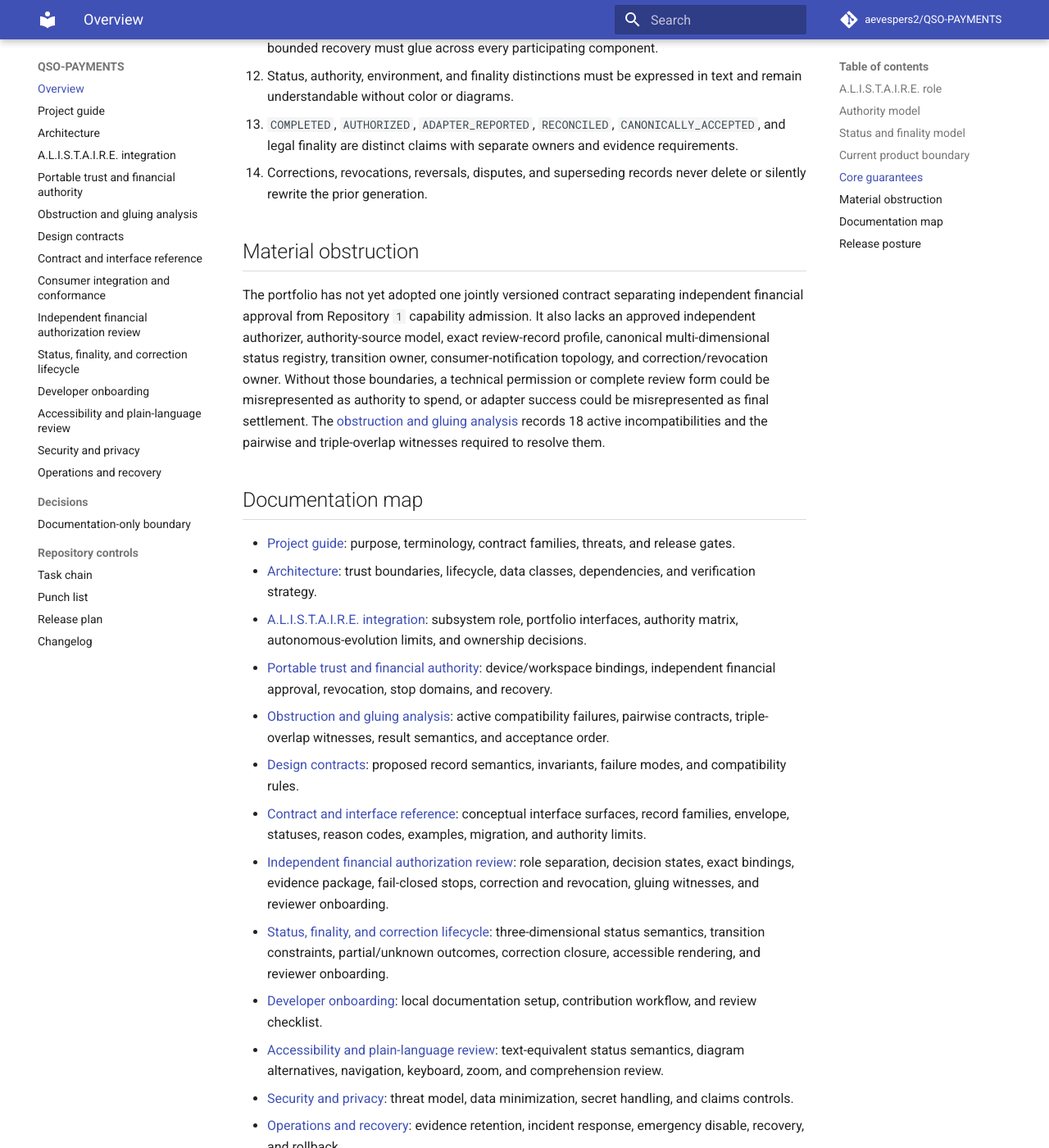
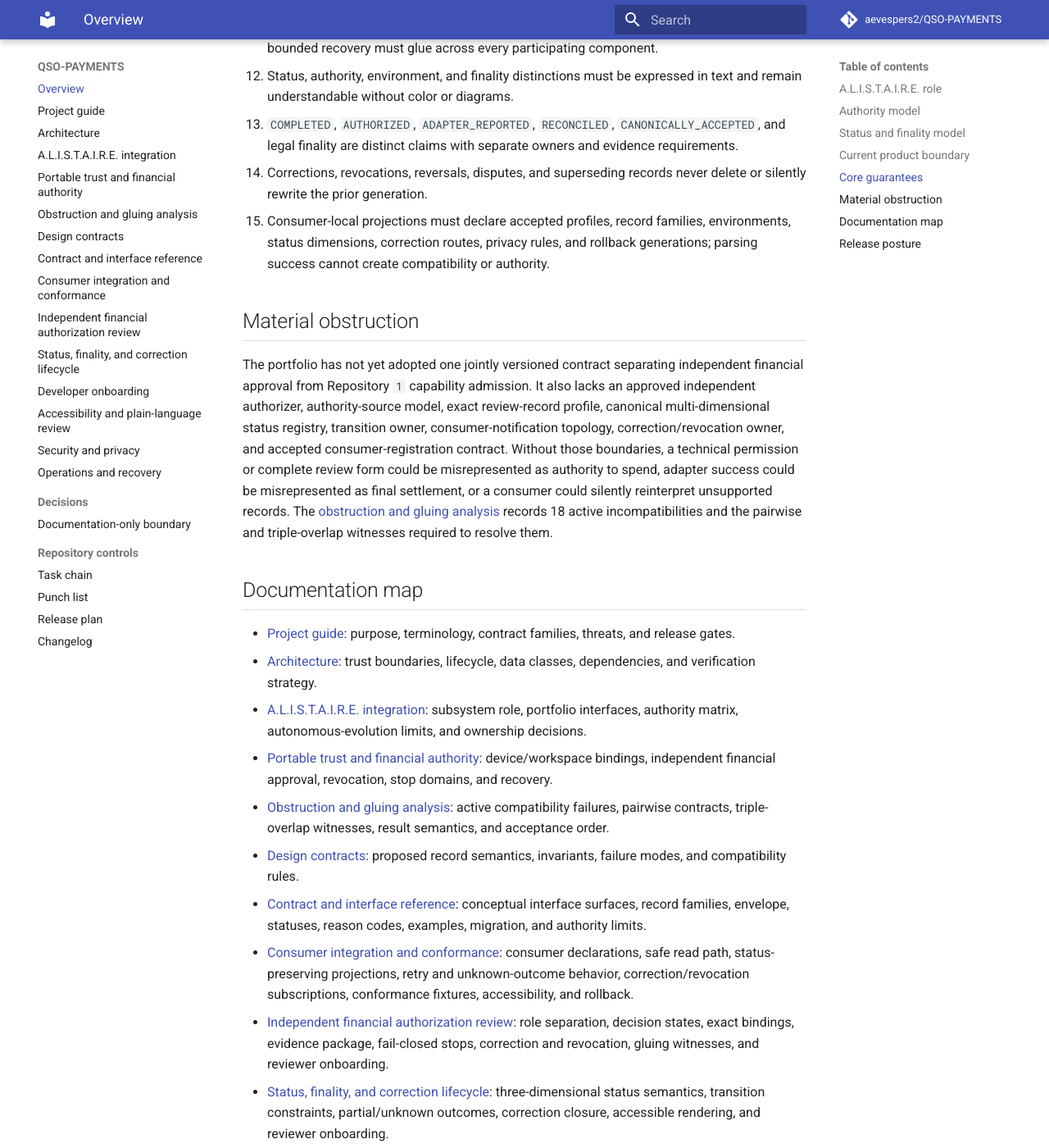
Before and after one commit to aevespers2/QSO-PAYMENTS, an MkDocs documentation site: the page built from docs/index.md, in a window 1280 px wide and 1400 px high, scrolled down 2865 px. Shown: the whole window at 82% size. Built offline with MkDocs 1.6.1 and Material for MkDocs 9.7.7, drawn with Linux system fonts in a browser that asks for light colours; comment, search, counter and statistics services are not loaded; some of the changed text lies outside the part shown.

Commit message:
docs: link consumer integration conformance guide

```diff
--- a/docs/index.md
+++ b/docs/index.md
@@ -13,7 +13,7 @@
 
 An independent human or separately approved financial authority must issue an attributable financial authorization. Repository `1` may later admit and record a narrower execution capability after verifying that authorization, but a generic capability cannot substitute for financial approval. External adapters remain disabled.
 
-See [A.L.I.S.T.A.I.R.E. integration](ALISTAIRE_INTEGRATION.md), the [contract and interface reference](CONTRACT_REFERENCE.md), the [independent financial authorization review guide](FINANCIAL_AUTHORIZATION_REVIEW.md), the [status, finality, and correction lifecycle](STATUS_FINALITY_LIFECYCLE.md), and the [obstruction and gluing analysis](OBSTRUCTION_AND_GLUING.md).
+See [A.L.I.S.T.A.I.R.E. integration](ALISTAIRE_INTEGRATION.md), the [contract and interface reference](CONTRACT_REFERENCE.md), the [consumer integration and conformance guide](CONSUMER_INTEGRATION_GUIDE.md), the [independent financial authorization review guide](FINANCIAL_AUTHORIZATION_REVIEW.md), the [status, finality, and correction lifecycle](STATUS_FINALITY_LIFECYCLE.md), and the [obstruction and gluing analysis](OBSTRUCTION_AND_GLUING.md).
 
 ## Authority model
 
@@ -49,7 +49,7 @@
 
 | Area | Current status | Meaning |
 |---|---|---|
-| Documentation | In scope | Architecture, terminology, trust boundaries, gluing contracts, accessible status semantics, authorization-review procedure, lifecycle/finality distinctions, and release evidence |
+| Documentation | In scope | Architecture, terminology, trust boundaries, gluing contracts, accessible status semantics, authorization-review procedure, lifecycle/finality distinctions, consumer integration guidance, and release evidence |
 | Simulation | Not yet approved | Future deterministic calculations using fictional values and no external credentials |
 | Testnet | Not authorized | Requires separate schemas, isolated credentials, legal/security/privacy review, monitoring, emergency stop, and human approval |
 | Production | Prohibited by current scope | Cannot be inferred from schemas, fixtures, documentation, simulation, or testnet activity |
@@ -70,10 +70,11 @@
 12. Status, authority, environment, and finality distinctions must be expressed in text and remain understandable without color or diagrams.
 13. `COMPLETED`, `AUTHORIZED`, `ADAPTER_REPORTED`, `RECONCILED`, `CANONICALLY_ACCEPTED`, and legal finality are distinct claims with separate owners and evidence requirements.
 14. Corrections, revocations, reversals, disputes, and superseding records never delete or silently rewrite the prior generation.
+15. Consumer-local projections must declare accepted profiles, record families, environments, status dimensions, correction routes, privacy rules, and rollback generations; parsing success cannot create compatibility or authority.
 
 ## Material obstruction
 
-The portfolio has not yet adopted one jointly versioned contract separating independent financial approval from Repository `1` capability admission. It also lacks an approved independent authorizer, authority-source model, exact review-record profile, canonical multi-dimensional status registry, transition owner, consumer-notification topology, and correction/revocation owner. Without those boundaries, a technical permission or complete review form could be misrepresented as authority to spend, or adapter success could be misrepresented as final settlement. The [obstruction and gluing analysis](OBSTRUCTION_AND_GLUING.md) records 18 active incompatibilities and the pairwise and triple-overlap witnesses required to resolve them.
+The portfolio has not yet adopted one jointly versioned contract separating independent financial approval from Repository `1` capability admission. It also lacks an approved independent authorizer, authority-source model, exact review-record profile, canonical multi-dimensional status registry, transition owner, consumer-notification topology, correction/revocation owner, and accepted consumer-registration contract. Without those boundaries, a technical permission or complete review form could be misrepresented as authority to spend, adapter success could be misrepresented as final settlement, or a consumer could silently reinterpret unsupported records. The [obstruction and gluing analysis](OBSTRUCTION_AND_GLUING.md) records 18 active incompatibilities and the pairwise and triple-overlap witnesses required to resolve them.
 
 ## Documentation map
 
@@ -84,6 +85,7 @@
 - [Obstruction and gluing analysis](OBSTRUCTION_AND_GLUING.md): active compatibility failures, pairwise contracts, triple-overlap witnesses, result semantics, and acceptance order.
 - [Design contracts](DESIGN_CONTRACTS.md): proposed record semantics, invariants, failure modes, and compatibility rules.
 - [Contract and interface reference](CONTRACT_REFERENCE.md): conceptual interface surfaces, record families, envelope, statuses, reason codes, examples, migration, and authority limits.
+- [Consumer integration and conformance](CONSUMER_INTEGRATION_GUIDE.md): consumer declarations, safe read path, status-preserving projections, retry and unknown-outcome behavior, correction/revocation subscriptions, conformance fixtures, accessibility, and rollback.
 - [Independent financial authorization review](FINANCIAL_AUTHORIZATION_REVIEW.md): role separation, decision states, exact bindings, evidence package, fail-closed stops, correction and revocation, gluing witnesses, and reviewer onboarding.
 - [Status, finality, and correction lifecycle](STATUS_FINALITY_LIFECYCLE.md): three-dimensional status semantics, transition constraints, partial/unknown outcomes, correction closure, accessible rendering, and reviewer onboarding.
 - [Developer onboarding](ONBOARDING.md): local documentation setup, contribution workflow, and review checklist.
@@ -94,4 +96,4 @@
 
 ## Release posture
 
-The release remains blocked until the payment charter, financial authority, Repository `1` role, contract owner, identity namespaces, status and transition ownership, compatibility witnesses, privacy and retention model, and recovery owners are approved. The current exact head must also pass reproducible strict documentation validation, financial-authorization-record review, lifecycle/finality review, accessibility and claims review, independent security/privacy review, checksum and provenance retention, separately authorized publication verification, and rollback evidence. See the repository [task chain](https://github.com/aevespers2/QSO-PAYMENTS/blob/main/taskchain.md), [punch list](https://github.com/aevespers2/QSO-PAYMENTS/blob/main/punchlist.md), [release plan](https://github.com/aevespers2/QSO-PAYMENTS/blob/main/release.md), and [changelog](https://github.com/aevespers2/QSO-PAYMENTS/blob/main/changelog.md).
+The release remains blocked until the payment charter, financial authority, Repository `1` role, contract owner, identity namespaces, status and transition ownership, consumer registration, compatibility witnesses, privacy and retention model, and recovery owners are approved. The current exact head must also pass reproducible strict documentation validation, financial-authorization-record review, lifecycle/finality review, consumer-integration conformance review, accessibility and claims review, independent security/privacy review, checksum and provenance retention, separately authorized publication verification, and rollback evidence. See the repository [task chain](https://github.com/aevespers2/QSO-PAYMENTS/blob/main/taskchain.md), [punch list](https://github.com/aevespers2/QSO-PAYMENTS/blob/main/punchlist.md), [release plan](https://github.com/aevespers2/QSO-PAYMENTS/blob/main/release.md), and [changelog](https://github.com/aevespers2/QSO-PAYMENTS/blob/main/changelog.md).
```
